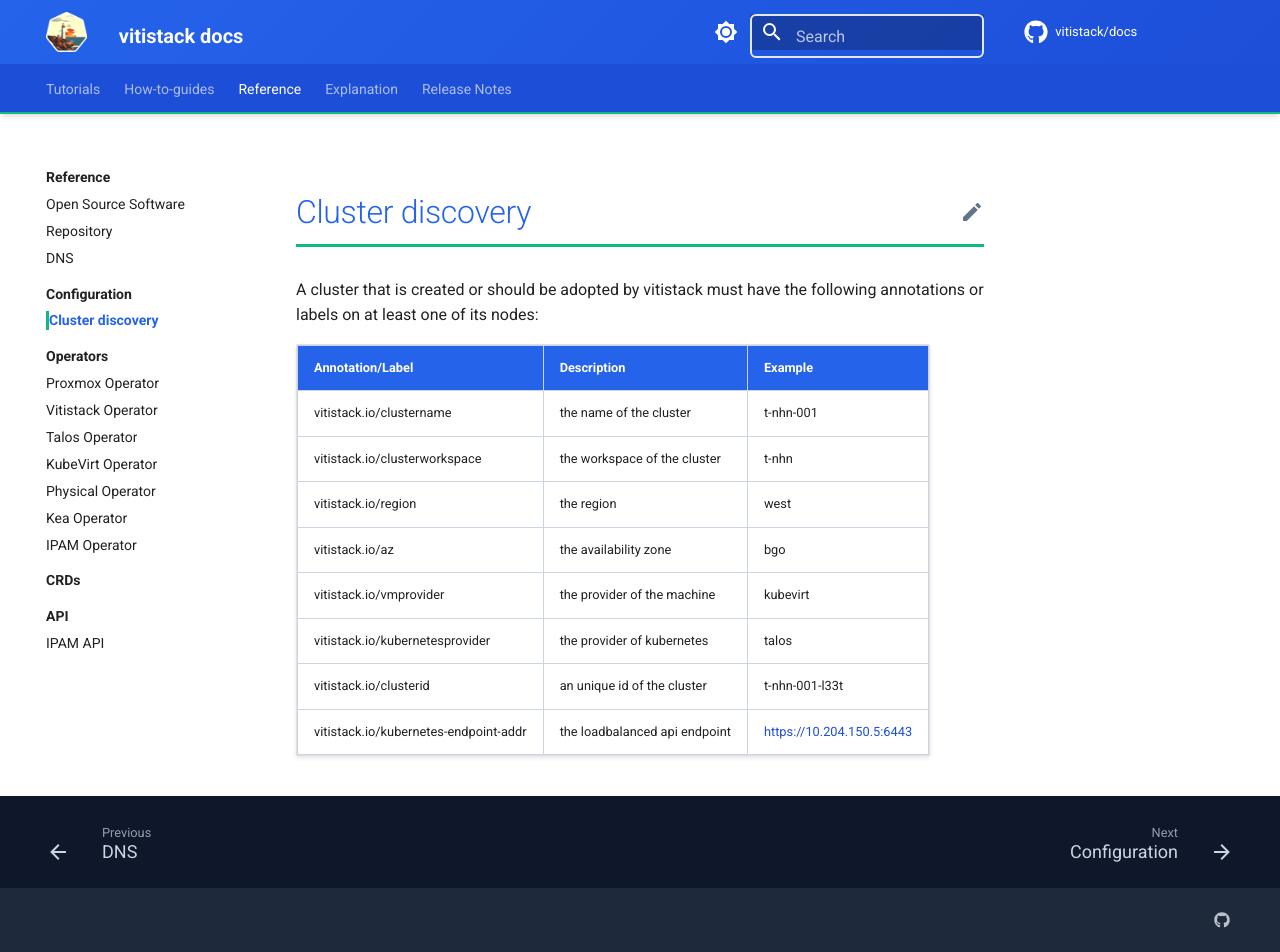
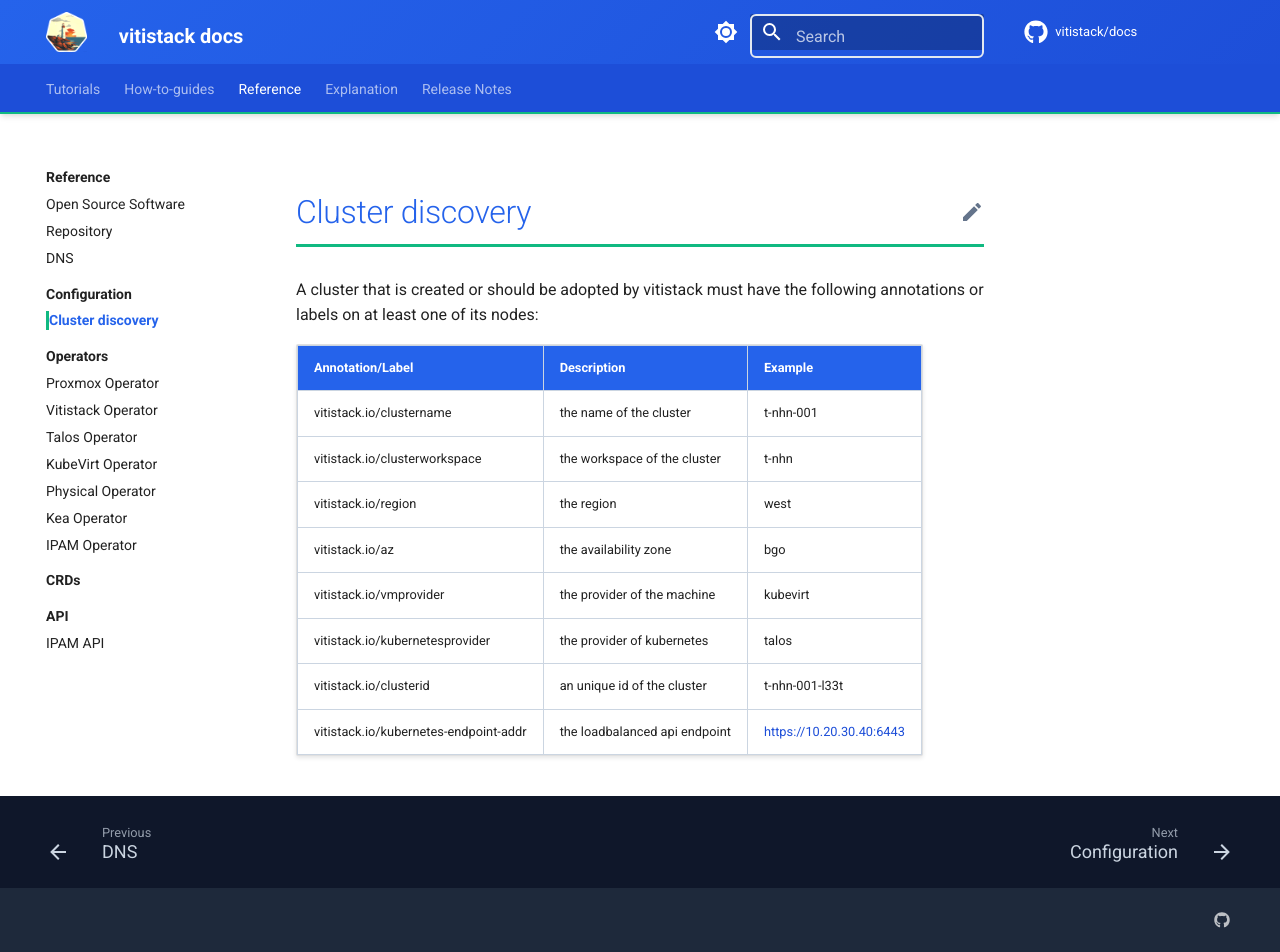
Before and after one commit to vitistack/docs, an MkDocs documentation site: the page built from docs/reference/clusterdiscovery.md, in a window 1280 px wide and 952 px high. Built offline with MkDocs 1.6.1 and Material for MkDocs 9.7.7, drawn with Linux system fonts in a browser that asks for light colours; comment, search, counter and statistics services are not loaded; some of the changed lines change nothing that is shown.

Commit message:
update kubernetes endpoint address in cluster discovery documentation

```diff
--- a/docs/reference/clusterdiscovery.md
+++ b/docs/reference/clusterdiscovery.md
@@ -11,4 +11,4 @@
 |vitistack.io/vmprovider|the provider of the machine|kubevirt|
 |vitistack.io/kubernetesprovider|the provider of kubernetes|talos|
 |vitistack.io/clusterid|an unique id of the cluster|t-nhn-001-l33t|
-|vitistack.io/kubernetes-endpoint-addr|the loadbalanced api endpoint|https://10.204.150.5:6443|
+|vitistack.io/kubernetes-endpoint-addr|the loadbalanced api endpoint|https://10.20.30.40:6443|
```
